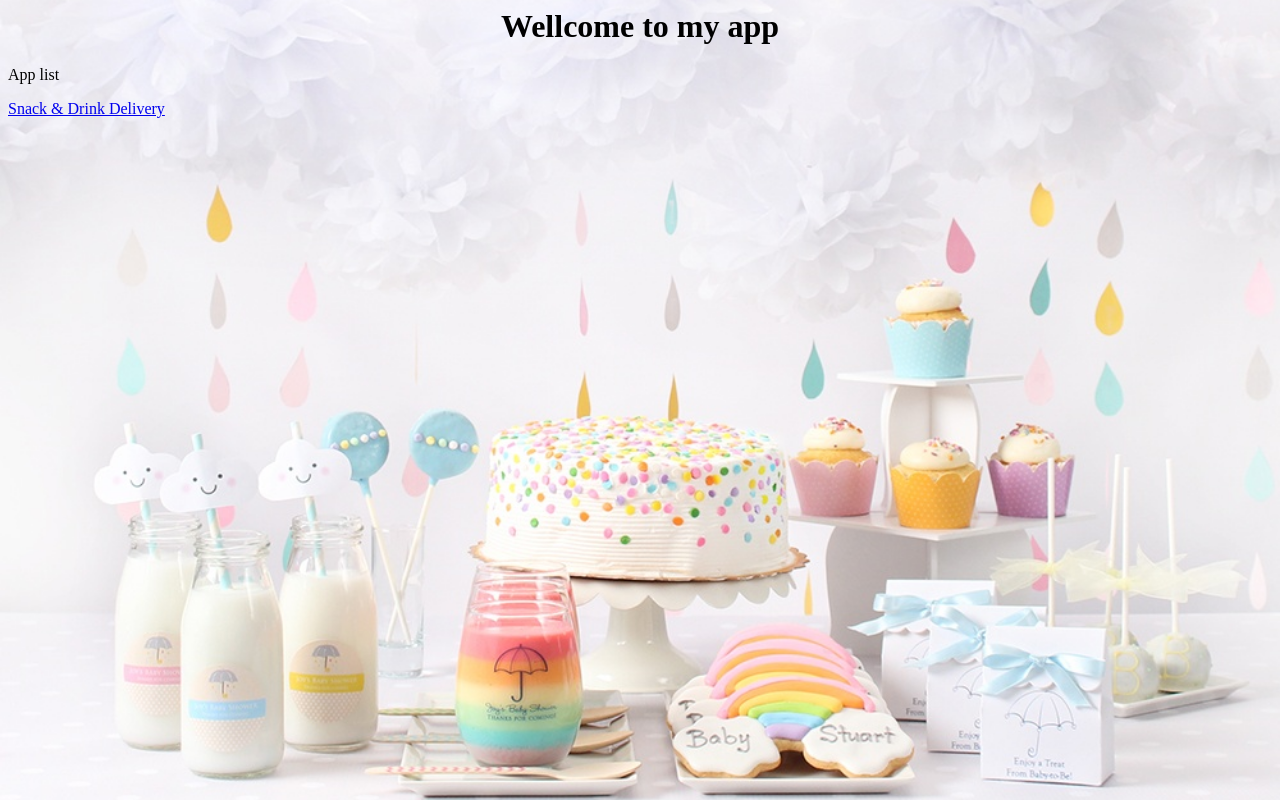
After one commit to Anothai22591/myshop, a Django app: page / in a window 1280 px wide. The commit adds this page. Run offline with Django 3.2, Linux system fonts and the light colour scheme.

Commit message:
add first page

```diff
--- a/myshop/urls.py
+++ b/myshop/urls.py
@@ -1,7 +1,8 @@
 from django.conf.urls import include, url
 from django.contrib import admin
-
+from . import views
 urlpatterns = [
+    url(r'^$', views.index, name='index'),
     url(r'^shop/', include('shop.urls')),
     url(r'^admin/', admin.site.urls),
 ]
--- /dev/null
+++ b/myshop/views.py
@@ -0,0 +1,4 @@
+from django.shortcuts import render
+from django.http import HttpResponse
+def index(request):
+    return render(request, 'main/main.html')
--- a/shop/admin.py
+++ b/shop/admin.py
@@ -1,5 +1,4 @@
 from django.contrib import admin
-
 from .models import User,Type_menu,Menu,Order_user,Order
 
 admin.site.register(User)
--- a/shop/apps.py
+++ b/shop/apps.py
@@ -1,5 +1,4 @@
 from django.apps import AppConfig
-
 
 class ShopConfig(AppConfig):
     name = 'shop'
--- /dev/null
+++ b/shop/templates/main/main.html
@@ -0,0 +1,13 @@
+{% load static %}
+<link rel="stylesheet" type="text/css" href="{% static 'shop/style.css' %}" />
+<html>
+<head>
+    <title>Snack & Drink Delivery</title>
+</head>
+<body>
+
+<center><h1>Wellcome to my app</h1></center>
+<p>App list</p>
+ <a href="{% url 'shop:index' %}">Snack & Drink Delivery</a></br>
+</body>
+</html>
--- a/shop/templates/shop/about.html
+++ b/shop/templates/shop/about.html
@@ -7,7 +7,7 @@
     <body>
         <center><h1>About us</h1></center>
 <div class="center">
- <p><b>Snack & Drink Delivery เกิดขึ้นมาได้อย่างไร ?</b><br><br>   &nbsp; &nbsp; &nbsp; &nbsp; &nbsp; &nbsp; &nbsp;เนื่องจากปัญหาที่ผู้บริโภคไม่ค่อยมีเวลาลงมาซื้อของหรืออาจมีปัญหาต่างๆนานาในการลงมาซื้อเอง จึงได้เกิด Snack & Drink Delivery ขึ้นมา เพียงแค่ผู้บริโภคผู้น่ารักใช้บริการสั่งซื้อกับทางร้านเรา เราจะจัดส่งสินค้าที่ท่านต้องการไปยังสถานที่ที่ระบุไว้ หรือเราเรียกว่าบริการ Delivery ขั้นตอนการใช้บริการนั้นไม่ยากเลย เพียงทำตามขึ้นตอนดังนี้<br>
+<p><b>Snack & Drink Delivery เกิดขึ้นมาได้อย่างไร ?</b><br><br>   &nbsp; &nbsp; &nbsp; &nbsp; &nbsp; &nbsp; &nbsp;เนื่องจากปัญหาที่ผู้บริโภคไม่ค่อยมีเวลาลงมาซื้อของหรืออาจมีปัญหาต่างๆนานาในการลงมาซื้อเอง จึงได้เกิด Snack & Drink Delivery ขึ้นมา เพียงแค่ผู้บริโภคผู้น่ารักใช้บริการสั่งซื้อกับทางร้านเรา เราจะจัดส่งสินค้าที่ท่านต้องการไปยังสถานที่ที่ระบุไว้ หรือเราเรียกว่าบริการ Delivery ขั้นตอนการใช้บริการนั้นไม่ยากเลย เพียงทำตามขึ้นตอนดังนี้<br>
 1.เข้าหน้า App Snack & Drink Delivery<br>
 2.ทำการ login เข้าใช้งาน หากยังไม่ได้เป็นสมาชิก สามารถลงทะเบียนเเละเข้าใช้งานได้เลย<br>
 3.ทำการเลือกสินค้าที่ท่านต้องการ พร้อมทั้ง ระบุสถานที่และเวลาในการจัดส่ง กด summit<br>
@@ -15,8 +15,6 @@
 
 &nbsp; &nbsp; &nbsp; &nbsp; &nbsp; &nbsp; &nbsp;บริการของเราทั้งมีสินค้ามากมายให้เลือกสรร บริการส่งที่รวดเร็ว ราคาสบายกระเป๋าตัง แล้วอย่าลืมมาใช้บริการกันนะครับ</p>
 </div>
-
-
         <br><center><a href="{% url 'shop:index' %}">back</a></center>
     </body>
 </html>
--- a/shop/templates/shop/admin.html
+++ b/shop/templates/shop/admin.html
@@ -5,7 +5,6 @@
         <title>Admin</title>
     </head>
     <body>
-
         <center><h1>Admin page</h1></center>
         <div class="center2">
         <h2>Order list</h2>
@@ -22,4 +21,4 @@
             <button type="submit"class ="button button1">clear list</button>
         </form>
         <a href="{% url 'shop:index' %}">back to home</a>
-        </>
+</html>
--- a/shop/urls.py
+++ b/shop/urls.py
@@ -1,5 +1,4 @@
 from django.conf.urls import url
-
 from . import views
 
 app_name = 'shop'
--- a/shop/views.py
+++ b/shop/views.py
@@ -5,10 +5,13 @@
 
 def index(request):
     return render(request,'shop/index.html','')
+
 def login(request):
     return render(request,'shop/login.html','')
+
 def register(request):
     return render(request,'shop/register.html','')
+
 def about(request):
     return render(request,'shop/about.html','')
 
@@ -17,7 +20,6 @@
     phone_text = request.POST['phone']
     username_text = request.POST['username']
     password_text = request.POST['password']
-
     q=User(name=name_text,phone=phone_text,username=username_text,password=password_text)
     q.save()
     context = { 'name_text' : name_text,
@@ -48,8 +50,6 @@
         context ={'error_message': "username หรือ password ของคุณไม่ถูกต้อง."}
         return render(request,'shop/login.html',context)
 
-
-
 def select_item(request,u_text):
     location = request.POST['location']
     time = request.POST['time']
```
Also changed, not shown: shop/templates/shop/iv.jpg (deleted).
